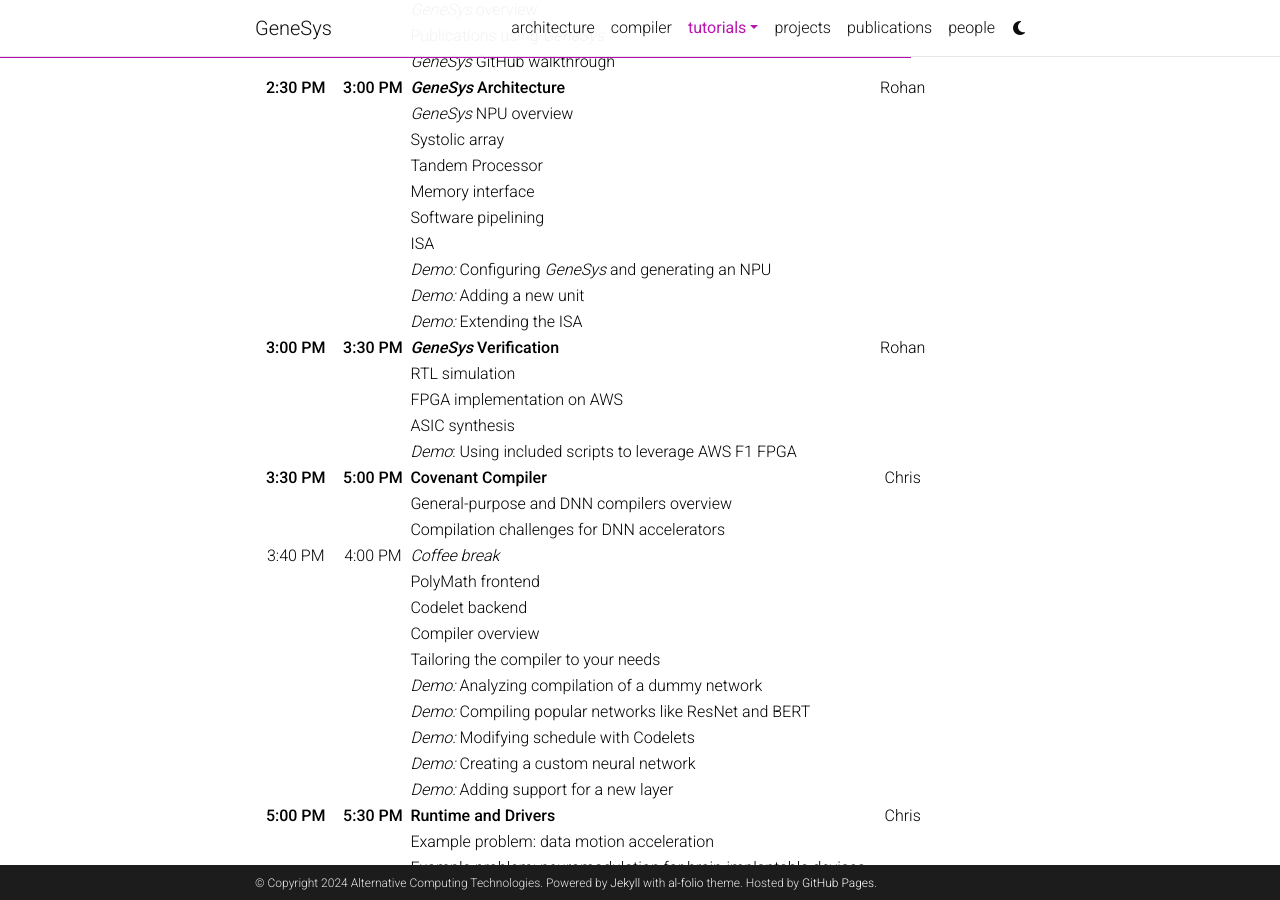
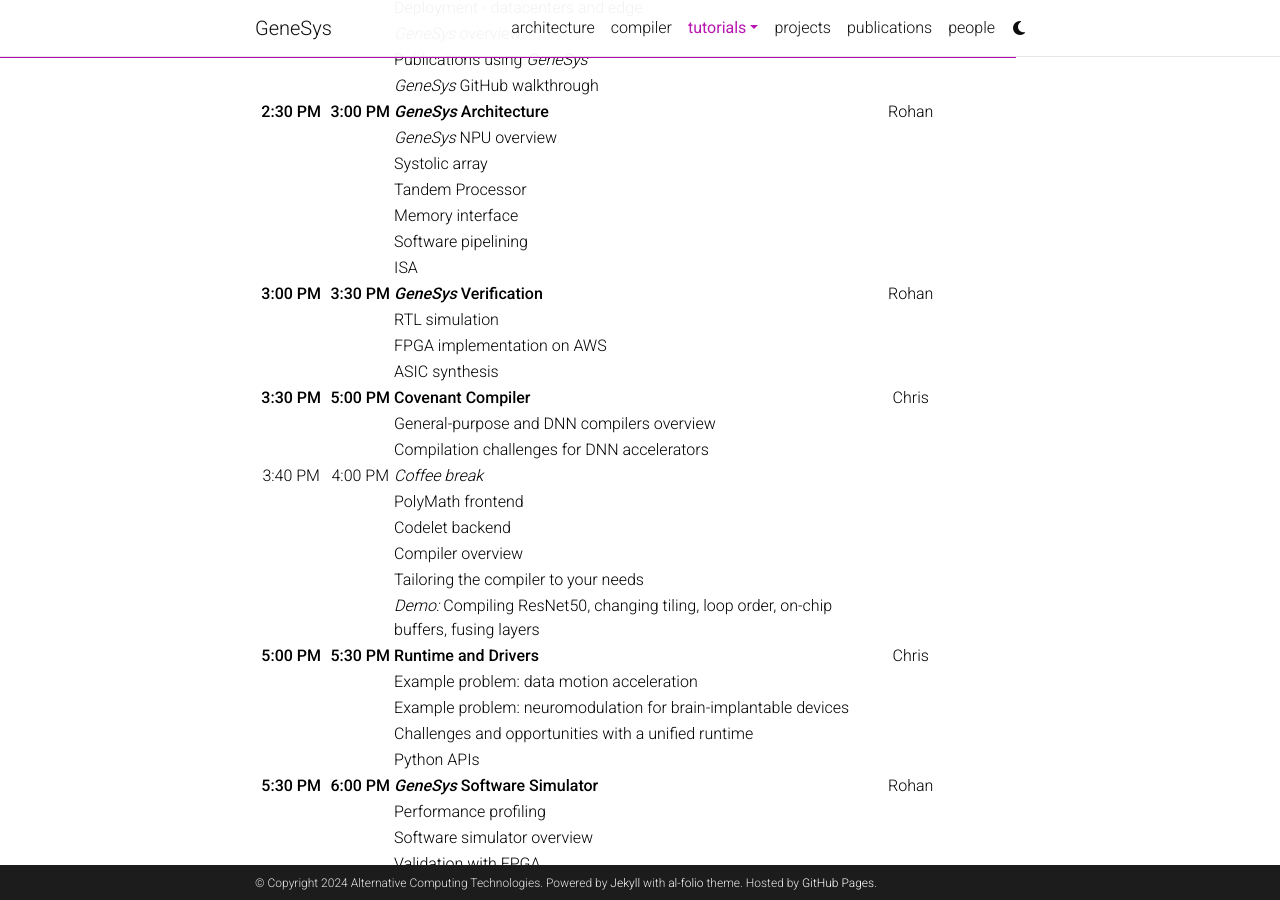
Before and after one commit to nolanlyc/actlab-genesys-yuchuan.github.io, a Jekyll site: the page built from _pages/hpca_2024.md, in a window 1280 px wide and 900 px high, scrolled down 1107 px. Built offline with Jekyll 4.4.1, drawn with Linux system fonts in a browser that asks for light colours; comment, search, counter and statistics services are not loaded; a style sheet for code colours, icons or effects is not loaded.

Commit message:
Updated HPCA schedule

```diff
--- a/_pages/hpca_2024.md
+++ b/_pages/hpca_2024.md
@@ -46,14 +46,10 @@
 | | | Memory interface | | |
 | | | Software pipelining | | |
 | | | ISA | | |
-| | | *Demo:* Configuring *GeneSys* and generating an NPU | | |
-| | | *Demo:* Adding a new unit | | |
-| | | *Demo:* Extending the ISA | | |
 | **3:00 PM** | **3:30 PM** | **_GeneSys_ Verification** | Rohan |  |
 | | | RTL simulation | | |
 | | | FPGA implementation on AWS | | |
 | | | ASIC synthesis | | |
-| | | *Demo*: Using included scripts to leverage AWS F1 FPGA | | |
 | **3:30 PM** | **5:00 PM** | **Covenant Compiler** | Chris |  |
 | | | General-purpose and DNN compilers overview | | |
 | | | Compilation challenges for DNN accelerators | | |
@@ -62,11 +58,7 @@
 | | | Codelet backend | | |
 | | | Compiler overview | | |
 | | | Tailoring the compiler to your needs | | |
-| | | *Demo:* Analyzing compilation of a dummy network | | |
-| | | *Demo:* Compiling popular networks like ResNet and BERT | | |
-| | | *Demo:* Modifying schedule with Codelets | | |
-| | | *Demo:* Creating a custom neural network | | |
-| | | *Demo:* Adding support for a new layer | | |
+| | | *Demo:* Compiling ResNet50, changing tiling, loop order, on-chip buffers, fusing layers | | |
 | **5:00 PM** | **5:30 PM** | **Runtime and Drivers** | Chris |  |
 | | | Example problem: data motion acceleration | | |
 | | | Example problem: neuromodulation for brain-implantable devices | | |
```
